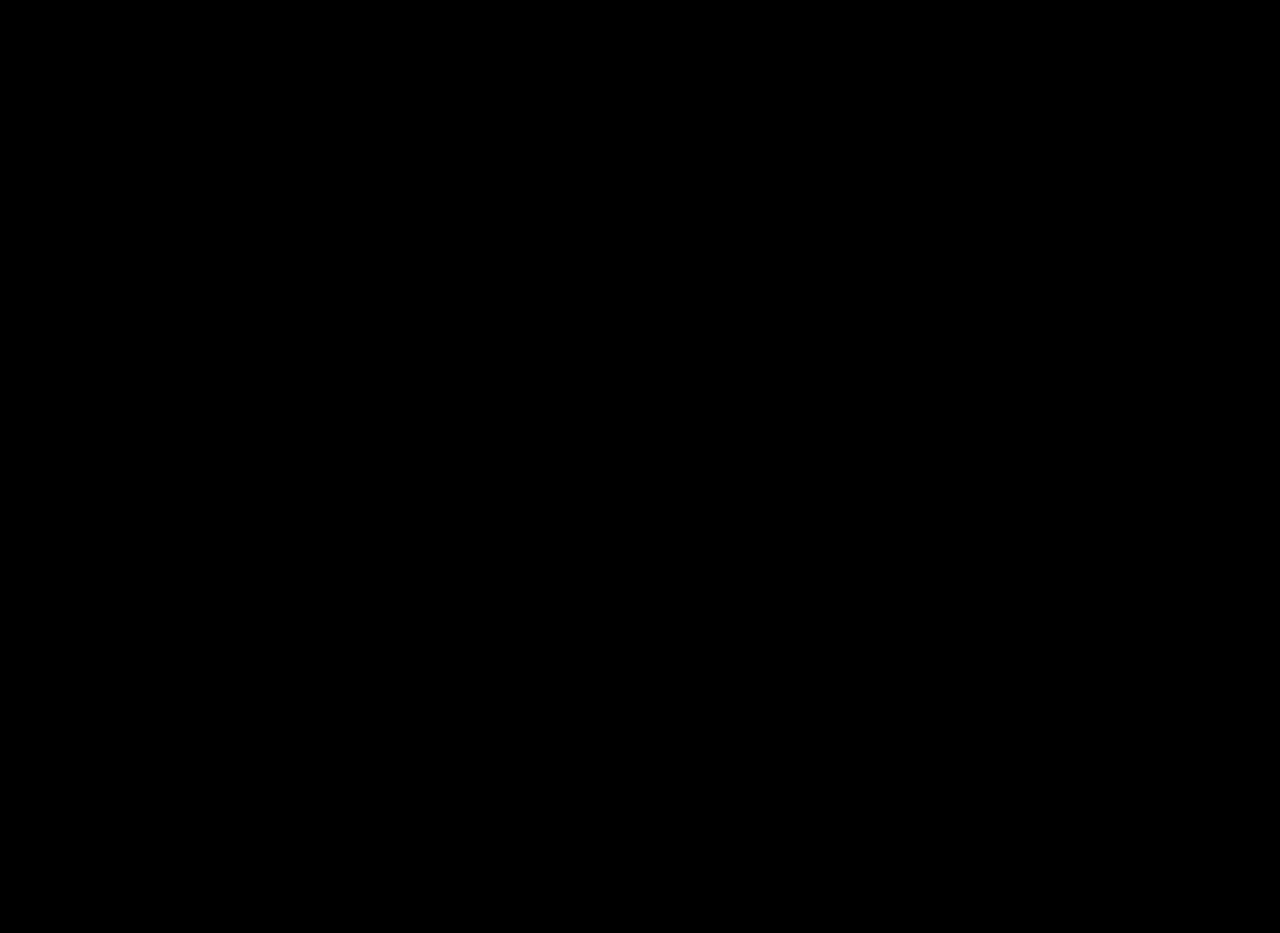
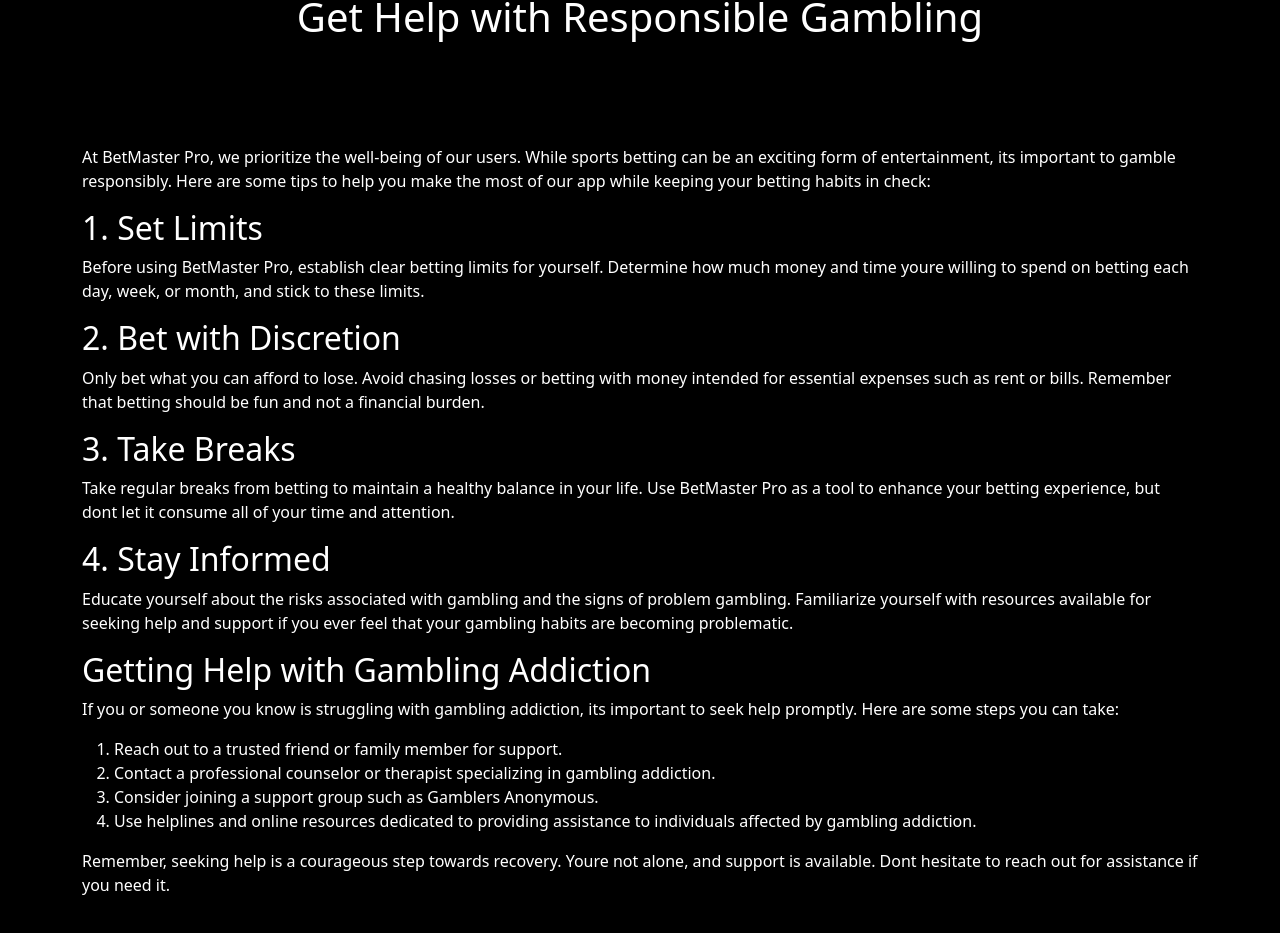
Before and after one commit to chaunceyplum/Betting, a Next.js app: page /GamblingHelp in a window 1280 px wide. Before the commit this address had no page. Shown: the part 203-1136 px from the top of the page. Before the commit the page ends 800 px from the top, so only its background shows below. Built offline with nearby package versions, Linux system fonts and the light colour scheme.

Commit message:
added content for about page

```diff
--- a/src/components/MyNav.js
+++ b/src/components/MyNav.js
@@ -25,20 +25,23 @@
           <NavbarToggler onClick={toggleNavbar} className='me-2' />
           <Collapse isOpen={!collapsed} navbar>
             <Nav navbar>
-              <NavItem>
+              {/* <NavItem>
                 <NavLink href='/Pricing'>Pricing</NavLink>
-              </NavItem>
+              </NavItem> */}
               <NavItem>
                 <NavLink href='/Home'>Home</NavLink>
-              </NavItem>
-              <NavItem>
-                <NavLink href='/DisplayPlayer'>Display Players</NavLink>
               </NavItem>
               <NavItem>
                 <NavLink href='/Contact'>Contact</NavLink>
               </NavItem>
               <NavItem>
                 <NavLink href='/About'>About</NavLink>
+              </NavItem>
+              <NavItem>
+                <NavLink href='/DisplayPlayer'>Display Players</NavLink>
+              </NavItem>
+              <NavItem>
+                <NavLink href='/GamblingHelp'>Help</NavLink>
               </NavItem>
             </Nav>
           </Collapse>
--- /dev/null
+++ b/src/pages/GamblingHelp.js
@@ -0,0 +1,87 @@
+import Footer from '@/components/Footer'
+import MyNav from '@/components/MyNav'
+import React from 'react'
+import { Container } from 'react-bootstrap'
+
+const GamblingHelp = () => {
+  return (
+    <div className='gambling-help-page'>
+      <MyNav />
+      <Container className='text-white'>
+        <br />
+        <br />
+        <br />
+        <br />
+        <h1 className='text-center'>Get Help with Responsible Gambling</h1>
+        <br />
+        <br />
+        <br />
+        <br />
+        <p>
+          At BetMaster Pro, we prioritize the well-being of our users. While
+          sports betting can be an exciting form of entertainment, its important
+          to gamble responsibly. Here are some tips to help you make the most of
+          our app while keeping your betting habits in check:
+        </p>
+        <h2>1. Set Limits</h2>
+        <p>
+          Before using BetMaster Pro, establish clear betting limits for
+          yourself. Determine how much money and time youre willing to spend on
+          betting each day, week, or month, and stick to these limits.
+        </p>
+        <h2>2. Bet with Discretion</h2>
+        <p>
+          Only bet what you can afford to lose. Avoid chasing losses or betting
+          with money intended for essential expenses such as rent or bills.
+          Remember that betting should be fun and not a financial burden.
+        </p>
+        <h2>3. Take Breaks</h2>
+        <p>
+          Take regular breaks from betting to maintain a healthy balance in your
+          life. Use BetMaster Pro as a tool to enhance your betting experience,
+          but dont let it consume all of your time and attention.
+        </p>
+        <h2>4. Stay Informed</h2>
+        <p>
+          Educate yourself about the risks associated with gambling and the
+          signs of problem gambling. Familiarize yourself with resources
+          available for seeking help and support if you ever feel that your
+          gambling habits are becoming problematic.
+        </p>
+        <h2>Getting Help with Gambling Addiction</h2>
+        <p>
+          If you or someone you know is struggling with gambling addiction, its
+          important to seek help promptly. Here are some steps you can take:
+        </p>
+        <ol>
+          <li>Reach out to a trusted friend or family member for support.</li>
+          <li>
+            Contact a professional counselor or therapist specializing in
+            gambling addiction.
+          </li>
+          <li>Consider joining a support group such as Gamblers Anonymous.</li>
+          <li>
+            Use helplines and online resources dedicated to providing assistance
+            to individuals affected by gambling addiction.
+          </li>
+        </ol>
+        <p>
+          Remember, seeking help is a courageous step towards recovery. Youre
+          not alone, and support is available. Dont hesitate to reach out for
+          assistance if you need it.
+        </p>
+        <br />
+        <br />
+        <br />
+        <br />
+        <br />
+        <br />
+        <br />
+        <br />
+      </Container>
+      <Footer />
+    </div>
+  )
+}
+
+export default GamblingHelp
```
Also changed, not shown: src/components/Hero.js (+13 -0 lines), src/components/Reasons.js (+8 -0 lines).
